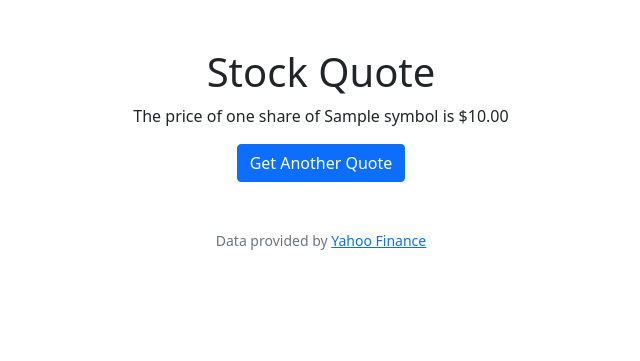
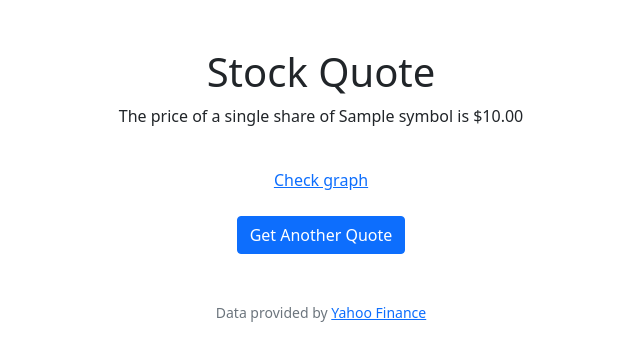
Before and after one commit to Simply-Ryan/LSA_Finance, a Flask app: template templates/quoted.html in a window 1280 px wide. Shown: the part 76-437 px from the top of the page, without its empty margins (319-959 px from the left). Run offline with Flask 3, Linux system fonts and the light colour scheme; the template is opened without the code that fills it: most values are stand-ins (such as "Sample title", 1, 10 or a date in 2020); some libraries are stand-ins or nearby versions.

Commit message:
Yahoo Finance kept

```diff
--- a/app.py
+++ b/app.py
@@ -117,15 +117,17 @@ def register():
 @app.route("/quote", methods=["GET", "POST"])
 @login_required
 def quote():
-    if request.method == "POST":
-        if not request.form.get("symbol"):
-            return apology("must provide stock symbol", 400)
-        quote_result = lookup(request.form.get("symbol"))
-        if not quote_result:
-            return apology("stock symbol not found", 400)
-        return render_template("quoted.html", quote=quote_result)
-    else:
-        return render_template("quote.html")
+    return render_template("quote.html")
+
+
+@app.route("/quoted")
+def quoted():
+    if not request.args.get("symbol"):
+        return apology("must provide stock symbol", 400)
+    quote_result = lookup(request.args.get("symbol"))
+    if not quote_result:
+        return apology("stock symbol not found", 400)
+    return render_template("quoted.html", quote=quote_result)
 
 @app.route("/buy", methods=["GET", "POST"])
 @login_required
--- a/templates/quote.html
+++ b/templates/quote.html
@@ -8,7 +8,7 @@
 
     <h1>Get Stock Quote</h1>
 
-    <form action="/quote" method="post">
+    <form action="/quoted" method="get">
         <div class="mb-3">
             <label for="symbol" class="form-label">Stock Symbol</label>
             <input type="text" class="form-control" id="symbol" name="symbol" required>
--- a/templates/quoted.html
+++ b/templates/quoted.html
@@ -8,12 +8,10 @@
 
     <h1>Stock Quote</h1>
 
-    {% if quote %}
-        <p>The price of one share of {{ quote["symbol"] }} is {{ quote["price"] | usd }}</p>
-    {% else %}
-        <p>Invalid symbol or unable to fetch quote. Please try again.</p>
-    {% endif %}
-
+    <p>The price of a single share of {{ quote["symbol"] }} is {{ quote["price"] | usd }}</p>
+    <br>
+    <div class="graph"><a href="https://finance.yahoo.com/quote/{{ quote["symbol"] }}">Check graph</a></div>
+    <br>
     <a href="/quote" class="btn btn-primary">Get Another Quote</a>
 
 {% endblock %}
--- a/templates/sell.html
+++ b/templates/sell.html
@@ -20,7 +20,7 @@
         </div>
         <div class="mb-3">
             <label for="shares" class="form-label">Number of Shares</label>
-            <input type="number" class="form-control" id="shares" name="shares" placeholder="e.g., 5" min="1" required>
+            <input type="number" class="form-control" id="shares" name="shares" placeholder="Amount" min="1" required>
         </div>
         <button type="submit" class="btn btn-danger">Sell</button>
     </form>
```
Also changed, not shown: finance.db, 3 other files.
